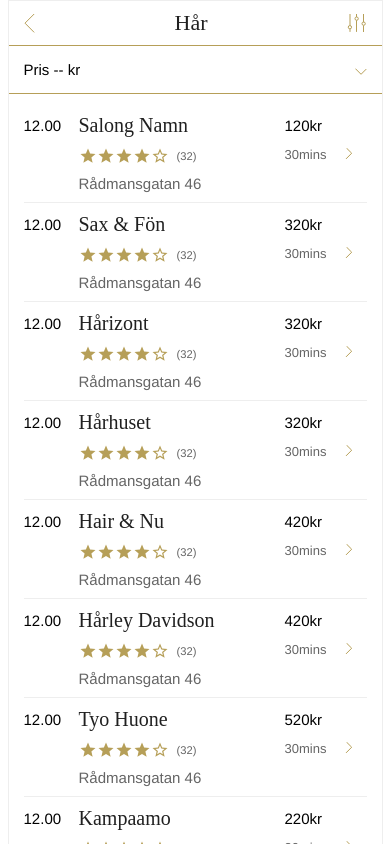
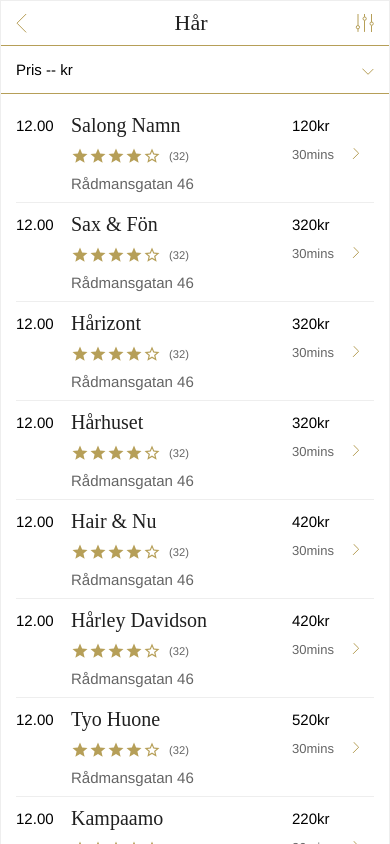
Before and after one commit to srcnebo/Salon-react-app, a React (Create React App) app: page / in a window 390 px wide. Shown: the top 844 px of the page. Built offline with nearby package versions, Linux system fonts and the light colour scheme.

Commit message:
increase max width for iphone 6/7/8 plus

```diff
--- a/src/App.css
+++ b/src/App.css
@@ -3,7 +3,7 @@
 }
 
 .mobile-view-wrapper {
-  max-width: 375px;
+  max-width: 414px;
   margin: auto;
   border: 0.5px solid var(--lightGrey);
 }
```
